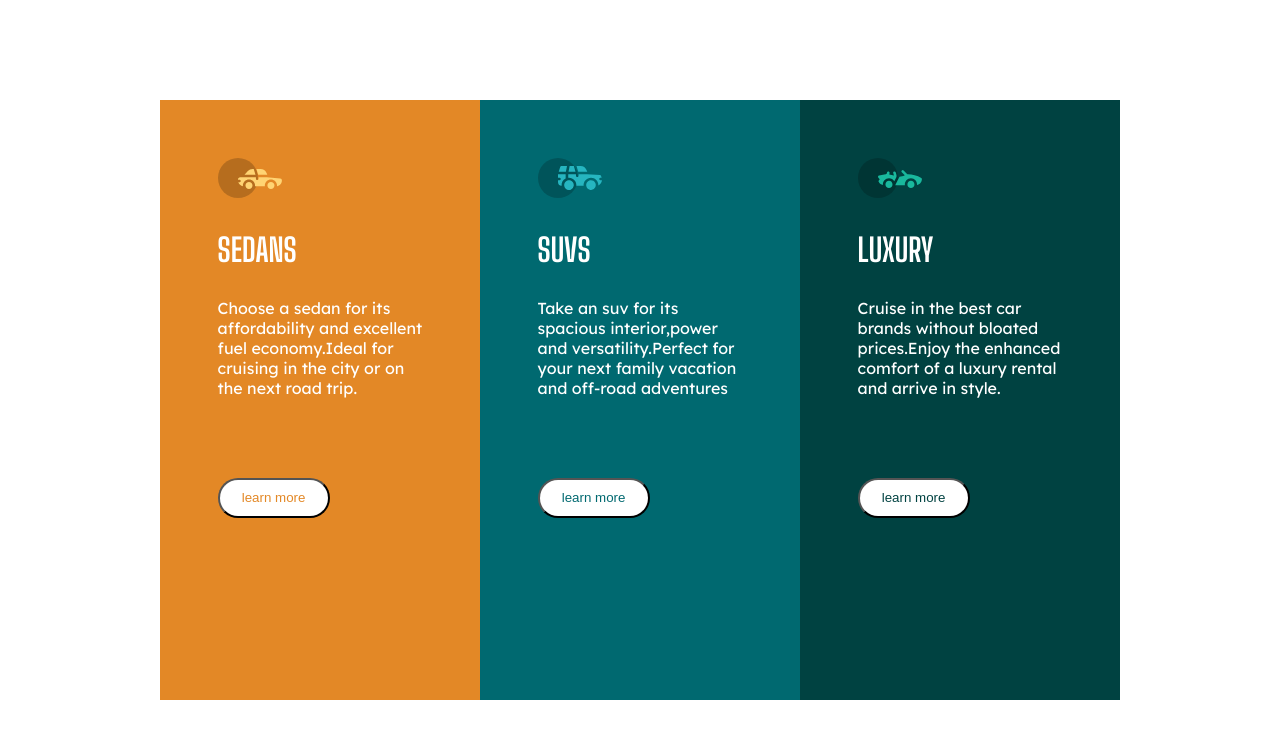
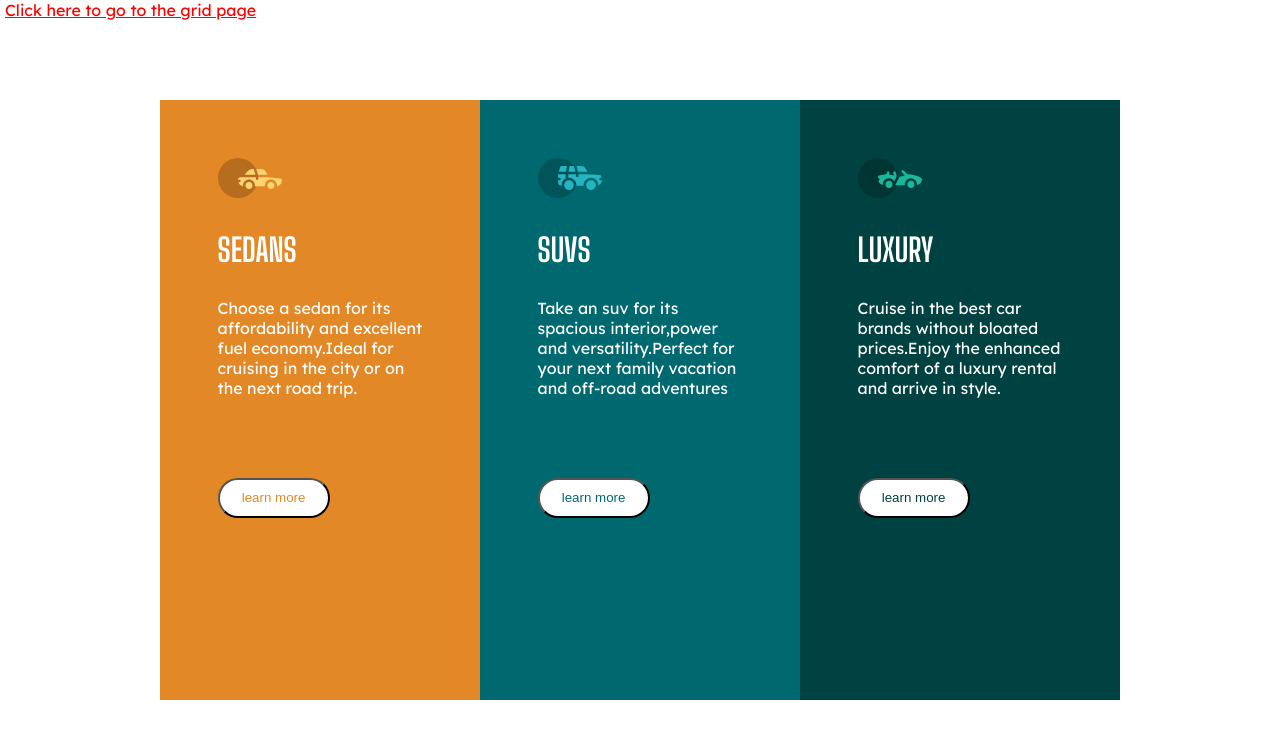
Before and after one commit to DevIjeoma/Grid-and-Flexbox, a plain HTML site: page index.html in a window 1280 px wide. Drawn offline with Linux system fonts and the light colour scheme.

Commit message:
changes made to the css

```diff
--- a/index.html
+++ b/index.html
@@ -11,6 +11,9 @@
 </head>
 
 <body>
+    <header>
+       <p><a href="grid.html">Click here to go to the grid page</a></p>
+    </header>
     <div class="flex-container">
        <div class="one">
            <img src="images/icon-sedans.svg" alt="">
--- a/style.css
+++ b/style.css
@@ -1,22 +1,26 @@
-/**@import url('https://fonts.googleapis.com/css2?family=Big+Shoulders+Display:wght@700&display=swap');
-@import url('https://fonts.googleapis.com/css2?family=Lexend+Deca&display=swap');
-<link rel="preconnect" href="https://fonts.googleapis.com">
-<link rel="preconnect" href="https://fonts.gstatic.com" crossorigin>**/
+
 * {
     padding: 0;
     margin: 0;
     box-sizing: border-box;
  }
  body {
-     display: flex;
-     justify-content: center;
-     align-items: center;
-     height: 100vh;
+    height: 100vh;
      font-family: 'Lexend Deca', sans-serif;
  }
+
+    p > a {
+        color: black;
+        padding: 5px;
+    }
+    p > a:hover {
+        color: red;
+    }
+
  .flex-container {
      display: flex;
      color: white;
+     padding: 5rem 10rem;
  }
 
  .one {
@@ -73,6 +77,7 @@ h1 {
     }
     .flex-container {
         display: block;
+        padding: 3.5rem;
     }
     .one {
         width: 70vw;
```
